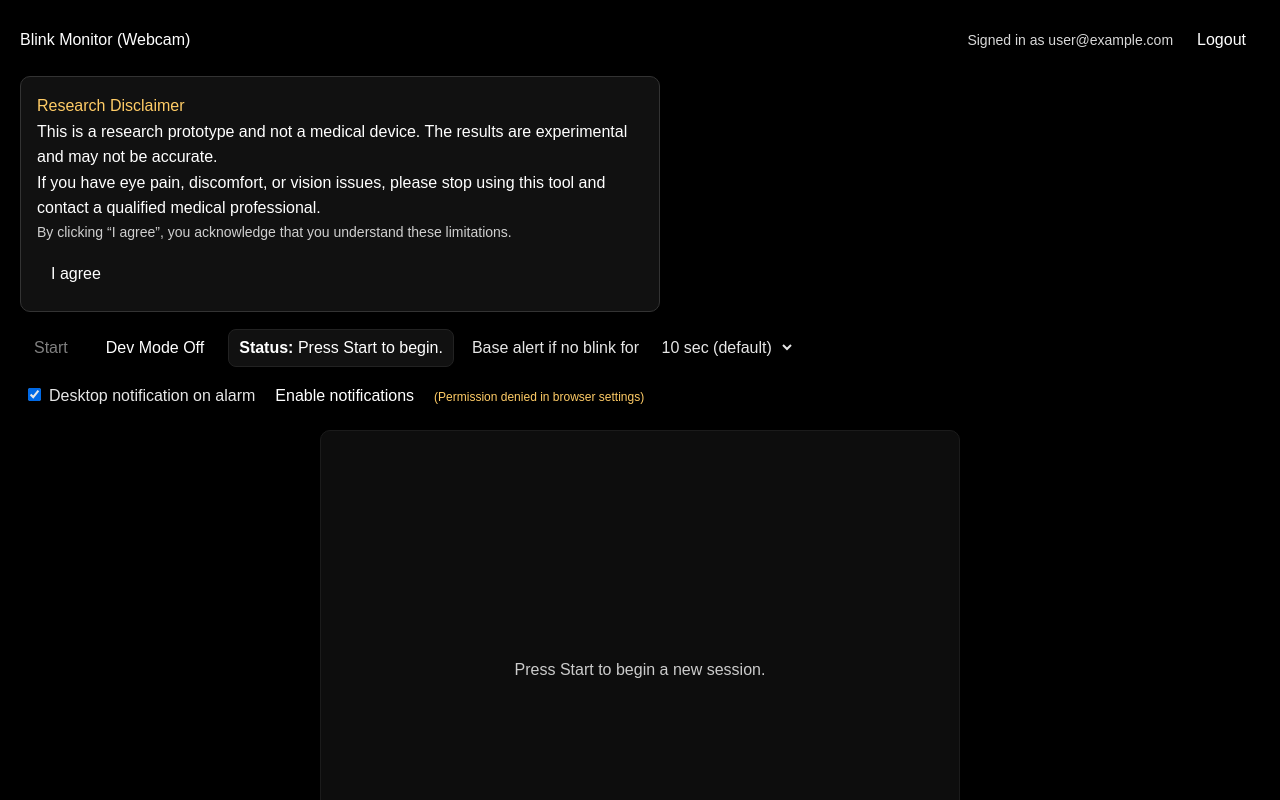
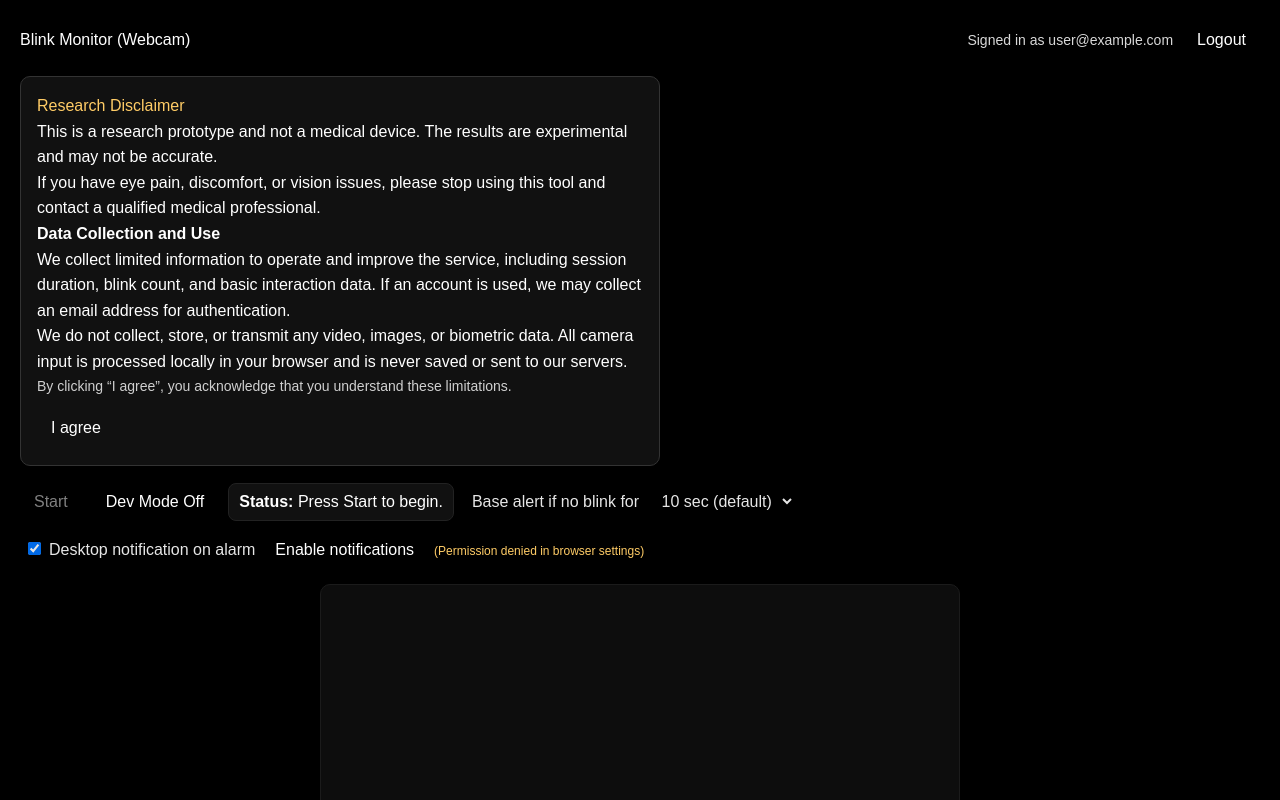
Before and after one commit to Hooman-20/Dry-Eye-, a Next.js app: page / in a window 1280 px wide. Shown: the top 800 px of the page. Built offline with nearby package versions, Linux system fonts and the light colour scheme; no server answers; sample sign-in values are in the browser's storage.

Commit message:
Update page.tsx
Added data collection and use information to the page.

```diff
--- a/app/page.tsx
+++ b/app/page.tsx
@@ -1657,6 +1657,14 @@ export default function Page() {
           <p>
             If you have eye pain, discomfort, or vision issues, please stop using this tool and contact a qualified medical
             professional.
+          </p>
+          <p>
+          <strong>Data Collection and Use</strong><br/>
+          We collect limited information to operate and improve the service, including session duration, blink count, and basic interaction data. If an account is used, we may collect an email address for authentication.
+          </p>
+
+          <p>
+          We do not collect, store, or transmit any video, images, or biometric data. All camera input is processed locally in your browser and is never saved or sent to our servers.
           </p>
 
           <p style={{ fontSize: 14, opacity: 0.8 }}>
```
